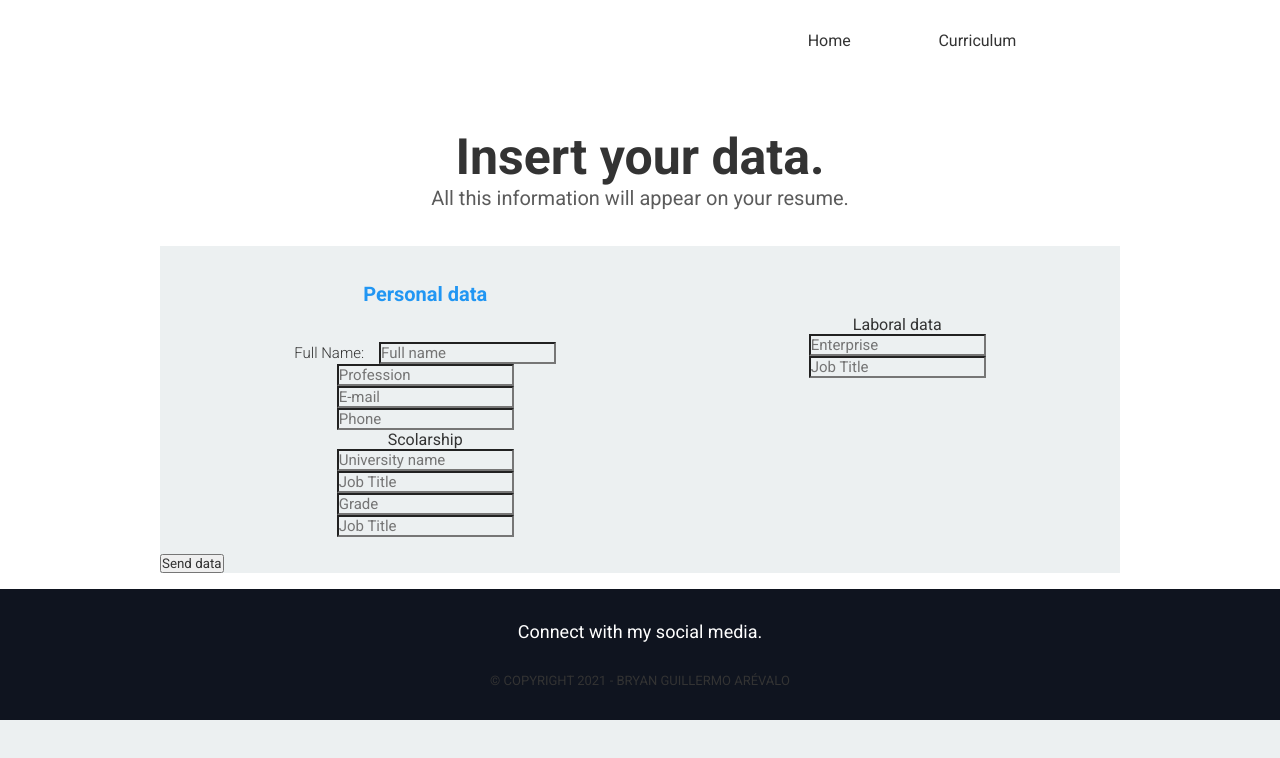
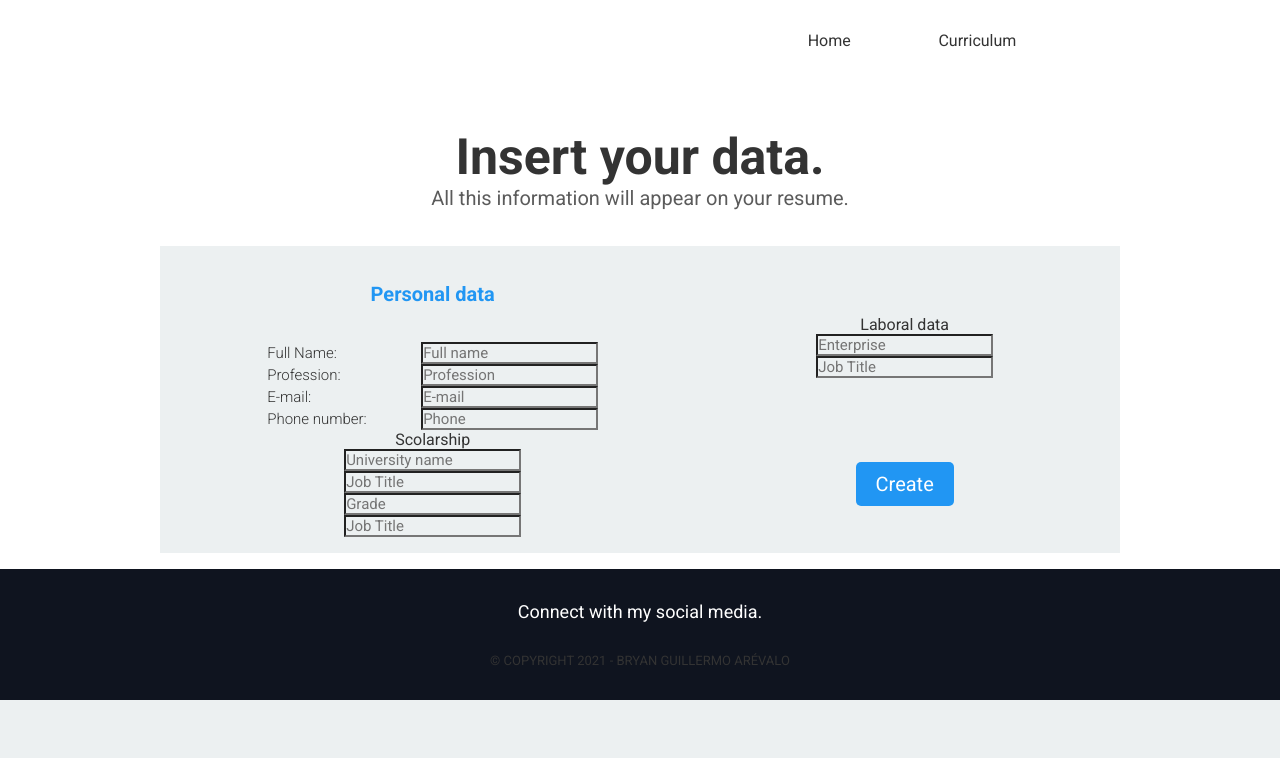
Before and after one commit to ripterdust/Curriculum.Io, a React (Create React App) app: page /app/1 in a window 1280 px wide. Shown: the top 758 px of the page. Built offline with nearby package versions, Linux system fonts and the light colour scheme; some icons are missing.

Commit message:
Agregados estilos al botón, sólo falta terminar de estilizar los inputs y agregar los span

```diff
--- a/src/components/AppComponents/CreateForm.js
+++ b/src/components/AppComponents/CreateForm.js
@@ -39,24 +39,33 @@ export const CreateForm = () => {
                         placeholder="Full name" required />
                     </div>
                     {/* Profession */}
+                    <div className="inputDiv">
+                        <span className="title">Profession:</span>
                         <input type="text"
                         name='profession'
                         onChange={handleInputs}
                         placeholder="Profession" required />
+                    </div>
 
                     {/* Contact Data */}
+                    <div className="inputDiv">
+                        <span className="title">E-mail:</span>
                         <input
                         type="email"
                         name='email'
                         placeholder="E-mail"
                         required/>
+                    </div>
 
                     {/* Phone */}
+                    <div className="inputDiv">
+                        <span className="title">Phone number:</span>
                         <input
                         type="text"
                         name='phone'
                         placeholder="Phone"
                         required/>
+                    </div>
 
                 </div>
                 <div className="workInfo">
@@ -93,11 +102,8 @@ export const CreateForm = () => {
                     required
                     />
                 </div>
-
+                <input type="submit" className="sendBtn" value="Create" />
             </div>
-
-
-            <input type="submit" value="Send data" />
     </form>
     )
 }
--- a/src/main.css
+++ b/src/main.css
@@ -548,18 +548,29 @@ nav .content .dropdown:hover .dropdown-content {
 .data form .inputs div input:focus {
   outline: none;
 }
+.data form .inputs .sendBtn {
+  border: none;
+  background-color: #2196f3;
+  font-size: 20px;
+  border-radius: 5px;
+  margin: auto;
+  padding: 0.5em 1em;
+  cursor: pointer;
+  color: #fff;
+}
+.data form .inputs .sendBtn:active {
+  transform: scale(1.1);
+}
 .data form .inputs .inputDiv {
-  display: flex;
-  justify-content: center;
-  align-items: center;
-  flex-direction: row;
+  display: grid;
+  grid-template-columns: 30% auto;
+  width: 100%;
 }
-.data form .inputs .inputDiv span {
+.data form .inputs .inputDiv .title {
   font-size: 15px;
   font-weight: 300;
   margin-right: 1em;
 }
-
 .footer {
   background-color: #0f141f;
   min-height: 10vh;
--- a/src/main.scss
+++ b/src/main.scss
@@ -646,16 +646,36 @@ nav {
                     }
                 }
 
+
+            }
+            .sendBtn{
+                border: none;
+                background-color: $LBlue;
+                font-size: 20px;
+                border-radius: 5px;
+                margin: auto;
+                padding: .5em 1em;
+                cursor: pointer;
+                color: #fff;
+
+                &:active{
+                    transform: scale(1.1);
+                }
+
             }
             .inputDiv{
-                display: flex;
-                justify-content: center;
-                align-items: center;
-                flex-direction: row;
-                span{
+                display: grid;
+                grid-template-columns: 30% auto;
+                width: 100%;
+
+                .title{
                     font-size: 15px;
                     font-weight: 300;
                     margin-right: 1em;
+                }
+
+                input{
+
                 }
             }
 
```
Also changed, not shown: 1 other file (tests, documents, lock files or other folders). Lines whose indentation alone changed are shown as unchanged.
